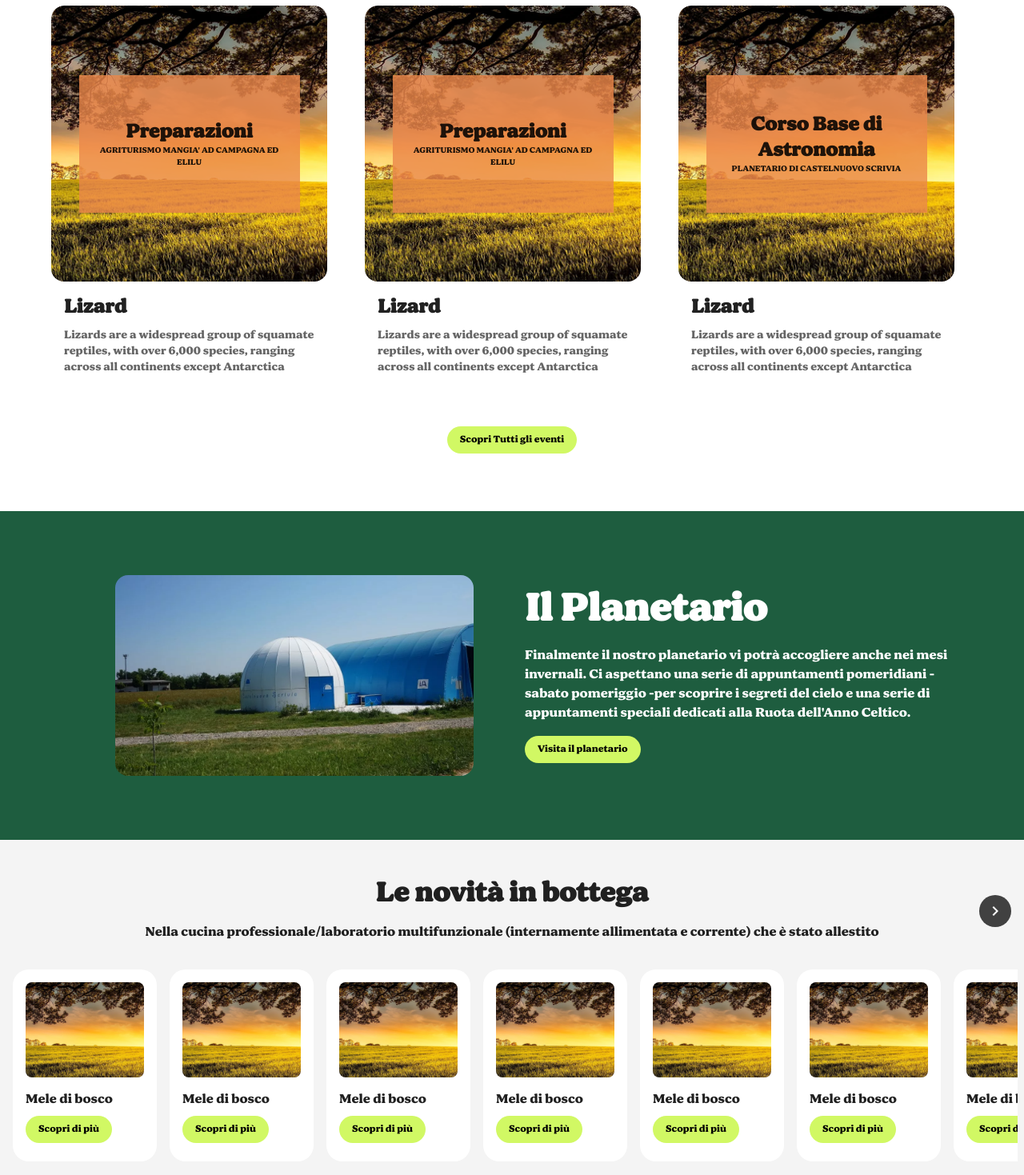
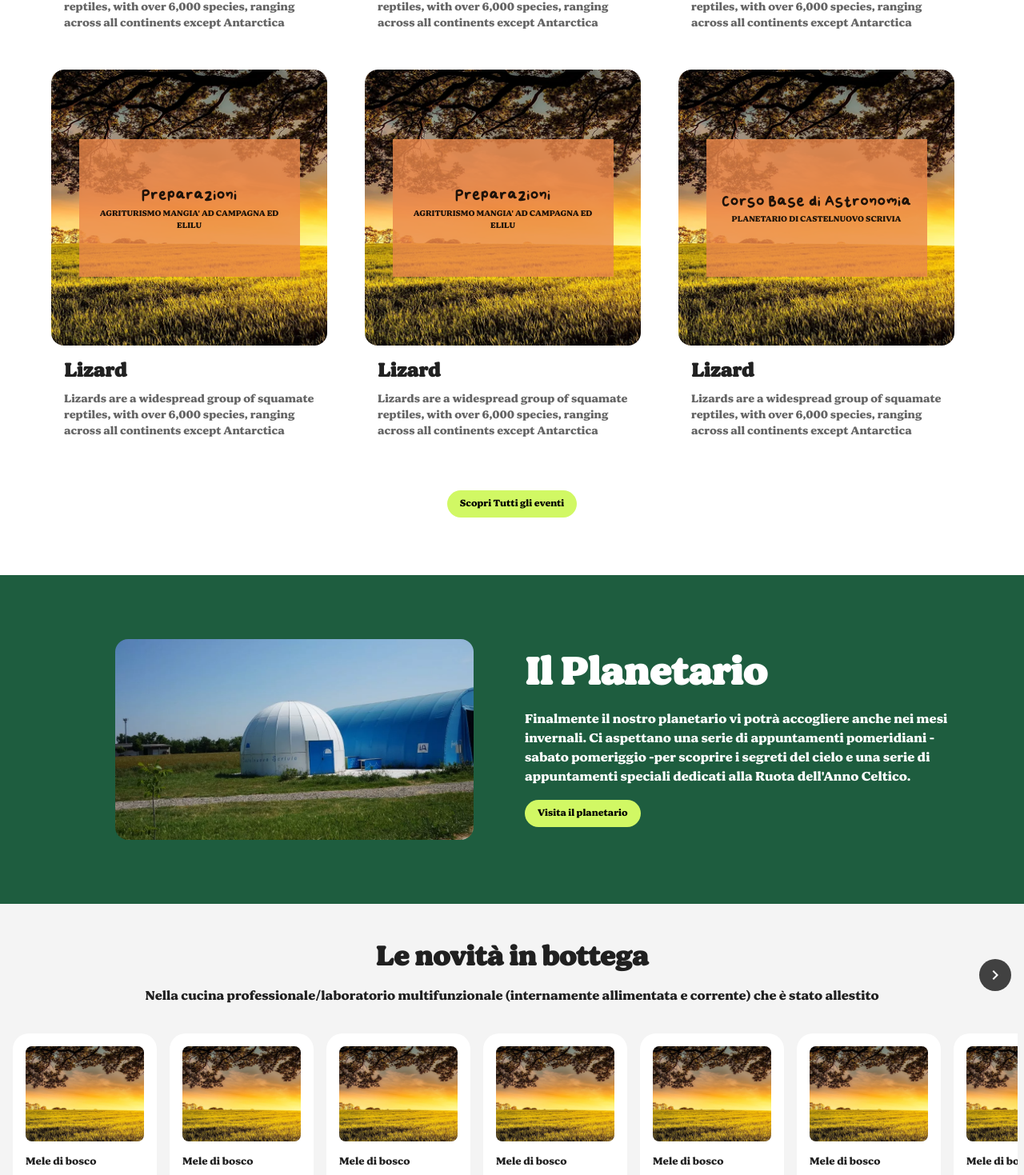
Before and after one commit to darioesposito01/pixel_crew_proj, a React (Vite) app: page / in a window 1280 px wide. Shown: the part 1142-2611 px from the top of the page at 80% size. Built offline with nearby package versions, Linux system fonts and the light colour scheme.

Commit message:
modifiche grafiche

```diff
--- a/src/Components/BoxesSection.jsx
+++ b/src/Components/BoxesSection.jsx
@@ -60,7 +60,7 @@ const EventCard = ({ event }) => (
         }}
       />
       <div className="layer">
-           <Typography variant='h5' textAlign={'center'}>{event.title}</Typography>
+           <Typography variant='caption' fontSize={18} textAlign={'center'}>{event.title}</Typography>
            <Typography fontSize={10} textAlign={'center'}>{event.subtitle}</Typography>
           </div>
       </div>
--- a/src/Components/ButtonCustom.jsx
+++ b/src/Components/ButtonCustom.jsx
@@ -8,7 +8,10 @@ const ButtonCustom = ({children}) =>{
     <Button
 
     sx={{
-        backgroundColor:'#D1F864',
+        backgroundColor:'rgba(209, 248,100,1)',
+        ':hover':{
+            backgroundColor:'rgba(209, 248,100,0.7)'
+        },
         borderRadius:10,
         color:'black',
         paddingX:2,
--- a/src/Components/HeroSection.jsx
+++ b/src/Components/HeroSection.jsx
@@ -7,7 +7,7 @@ import headerbg from '../assets/headerbg.png';
 
 
 const HeroContainer = styled(Box)(({ theme }) => ({
-  height: '80vh',
+  height: '90vh',
   backgroundImage: `url(${headerbg})`,
   backgroundSize: 'cover',
   backgroundPosition: 'center',
@@ -22,7 +22,7 @@ const ContentBox = styled(Box)(({ theme }) => ({
     // backdropFilter: 'blur(10px)',
     padding: theme.spacing(4),
     width: '50%',
-    height: '80vh',
+    height: '90vh',
     display: 'flex',
     flexDirection: 'column',
     justifyContent: 'center',
--- a/src/Components/NewsletterSubscription.jsx
+++ b/src/Components/NewsletterSubscription.jsx
@@ -11,7 +11,7 @@ const NewsletterSubscription = () => {
     <Box
       sx={{
         position: 'relative',
-        borderRadius:7,
+        borderRadius:5,
         height: '500px',
         backgroundImage: `url(${capanno})`,
         backgroundSize: 'cover',
@@ -30,7 +30,7 @@ const NewsletterSubscription = () => {
           right: 0,
           bottom: 0,
           backgroundColor: 'rgba(0, 0, 0, 0.5)',
-          borderRadius: 7
+          borderRadius: 5
         },
       }}
     >
--- a/src/Components/NovitaSection.jsx
+++ b/src/Components/NovitaSection.jsx
@@ -56,7 +56,7 @@ const NovitaBottegaSection = () => {
       <Typography variant="h4" component="h2" align="center" gutterBottom>
         Le novità in bottega
       </Typography>
-      <Typography variant="subtitle1" align="center" sx={{ mb: 4 }}>
+      <Typography variant="subtitle1" align="center" sx={{ mb: 4}}>
         Nella cucina professionale/laboratorio multifunzionale (internamente allimentata e corrente) che è stato allestito
       </Typography>
       </>
@@ -127,7 +127,7 @@ const NovitaBottegaSection = () => {
                 }}
               />
               <CardContent sx={{ px: 2, py: 0 }}>
-                <Typography sx={{ mb: 1 }} variant="h7" component="div">
+                <Typography sx={{ mb: 1, fontSize:13 }} variant="h7"  component="div">
                   {product.name}
                 </Typography>
                 <ButtonCustom>
--- a/src/index.css
+++ b/src/index.css
@@ -70,13 +70,14 @@ button:focus-visible {
 } */
 
 
-
 @font-face {
   font-family: 'CustomFont';
   src: url('./fonts/Bogue.ttf') format('truetype');
+
+}
+
+@font-face {
+  font-family: 'ButterFont';
+  src: url('./fonts/Butter-Regular.ttf') format('truetype');
   /* font-weight: bolder; */
 }
-
-:root {
-  font-family: 'CustomFont';
-}
--- a/src/theme/ThemeProvider.jsx
+++ b/src/theme/ThemeProvider.jsx
@@ -36,6 +36,10 @@ const theme = createTheme({
         fontFamily: 'CustomFont',
         // fontWeight:'bold'
     },
+    caption:{
+        fontFamily: 'ButterFont',
+
+    }
 
   },
 });
```
Also changed, not shown: src/fonts/Butter-Regular.ttf (added), src/fonts/Butter.otf (renamed from src/fonts/Butter-Sweet-BF64a5efa6b502d.otf).
